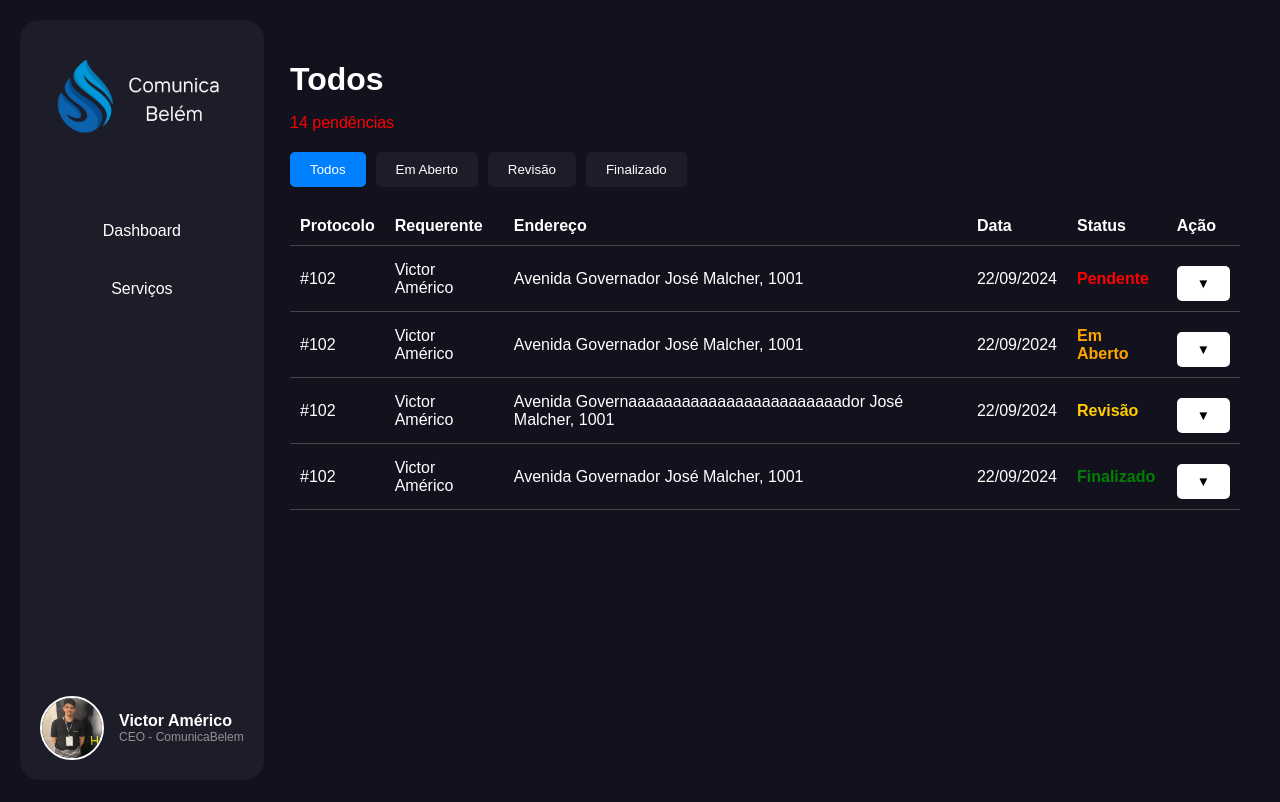
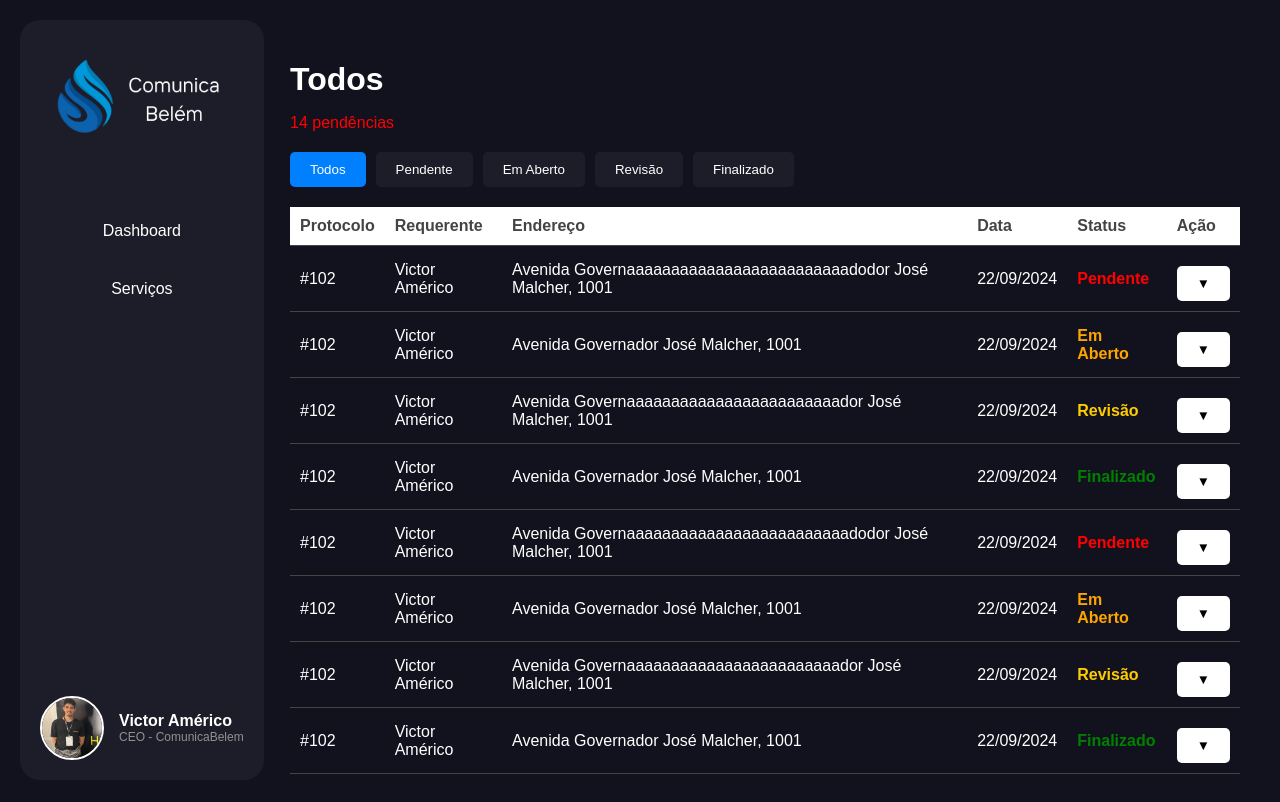
Before and after one commit to V-Americo/TCC_DASHBOARD, a React (Create React App) app: page /servicos in a window 1280 px wide. Shown: the top 802 px of the page. Built offline with nearby package versions, Linux system fonts and the light colour scheme.

Commit message:
Alterando aba de serviços 24.10

```diff
--- a/src/data/servicosData.js
+++ b/src/data/servicosData.js
@@ -5,7 +5,7 @@ const Data = [
     {
       id: 102,
       requerente: "Victor Américo",
-      endereco: "Avenida Governador José Malcher, 1001",
+      endereco: "Avenida Governaaaaaaaaaaaaaaaaaaaaaaaaadodor José Malcher, 1001",
       data: "22/09/2024",
       status: "Pendente",
       complemento: "Entre a rua tal e a rua 2",
@@ -42,6 +42,46 @@ const Data = [
       referencia: "Em frente ao Mercado 2",
       fotos: [mockup, mockup],
     },
+    {
+        id: 102,
+        requerente: "Victor Américo",
+        endereco: "Avenida Governaaaaaaaaaaaaaaaaaaaaaaaaadodor José Malcher, 1001",
+        data: "22/09/2024",
+        status: "Pendente",
+        complemento: "Entre a rua tal e a rua 2",
+        referencia: "Em frente ao Mercado 2",
+        fotos: [mockup, mockup],
+      },
+      {
+        id: 102,
+        requerente: "Victor Américo",
+        endereco: "Avenida Governador José Malcher, 1001",
+        data: "22/09/2024",
+        status: "Em Aberto",
+        complemento: "Entre a rua tal e a rua 2",
+        referencia: "Em frente ao Mercado 2",
+        fotos: [mockup, mockup],
+      },
+      {
+        id: 102,
+        requerente: "Victor Américo",
+        endereco: "Avenida Governaaaaaaaaaaaaaaaaaaaaaaaador José Malcher, 1001",
+        data: "22/09/2024",
+        status: "Revisão",
+        complemento: "Entre a rua tal e a rua 2",
+        referencia: "Em frente ao Mercado 2",
+        fotos: [mockup, mockup],
+      },
+      {
+        id: 102,
+        requerente: "Victor Américo",
+        endereco: "Avenida Governador José Malcher, 1001",
+        data: "22/09/2024",
+        status: "Finalizado",
+        complemento: "Entre a rua tal e a rua 2",
+        referencia: "Em frente ao Mercado 2",
+        fotos: [mockup, mockup],
+      },
   ];
 
 export default Data;
--- a/src/pages/servicosTodos.js
+++ b/src/pages/servicosTodos.js
@@ -35,7 +35,7 @@ const ServicosTodos = () => {
       </div>
 
       <div className="tabs">
-        {["Todos", "Em Aberto", "Revisão", "Finalizado"].map((tab) => (
+        {["Todos", "Pendente", "Em Aberto", "Revisão", "Finalizado"].map((tab) => (
           <button
             key={tab}
             className={`tab-button ${activeTab === tab ? "active" : ""}`}
@@ -48,7 +48,7 @@ const ServicosTodos = () => {
 
       <table>
         <thead>
-          <tr>
+          <tr className="menu-table">
             <th>Protocolo</th>
             <th>Requerente</th>
             <th>Endereço</th>
@@ -83,6 +83,7 @@ const ServicosTodos = () => {
                         <p><strong>Endereço:</strong> {currentItem.endereco}</p>
                         <p><strong>Complemento:</strong> {currentItem.complemento}</p>
                         <p><strong>Ponto de Referência:</strong> {currentItem.referencia}</p>
+                        <p><strong>Data:</strong> {currentItem.data}</p>
                     </div>
                     <div className="fotos">
                         {currentItem.fotos.map((foto, index) => (
--- a/src/styles/servicos.css
+++ b/src/styles/servicos.css
@@ -18,6 +18,7 @@
 
 /* Estilização das abas */
 .tabs {
+
     display: flex;
     gap: 10px;
     margin-bottom: 20px;
@@ -39,9 +40,18 @@
 
 /* Tabela de serviços */
 table {
+
     width: 100%;
     border-collapse: collapse;
     margin-top: 10px;
+}
+
+.menu-table{
+    background-color: rgba(255, 255, 255);
+}
+
+.menu-table th{
+    color: #444;
 }
 
 th, td {
@@ -50,6 +60,7 @@ th, td {
     color: #fff;
     border-bottom: 1px solid #444;
 }
+
 
 /* Estilização dos status */
 .status {
@@ -85,7 +96,7 @@ th, td {
 }
 
 .acao-button:hover {
-    background-color: #e5e5e5;
+    background-color: #c5c4c4;
 }
 
 
@@ -114,7 +125,7 @@ th, td {
     margin-left: 25%;
     display: flex;
     flex-direction: column;
-    gap: 8px;
+    gap: 5px;
 }
 
 .details h3 {
@@ -129,7 +140,7 @@ th, td {
 .fotos {
     display: flex;
     gap: 15px;
-    margin-top: 20px;
+    margin-top: 13px;
 }
 
 .fotos img {
@@ -140,7 +151,7 @@ th, td {
     box-shadow: 0px 4px 12px rgba(6, 6, 6, 0.5);
 }
 
-/* Responsividade */
+
 @media (max-width: 768px) {
     .modal {
         width: 20%;
```
